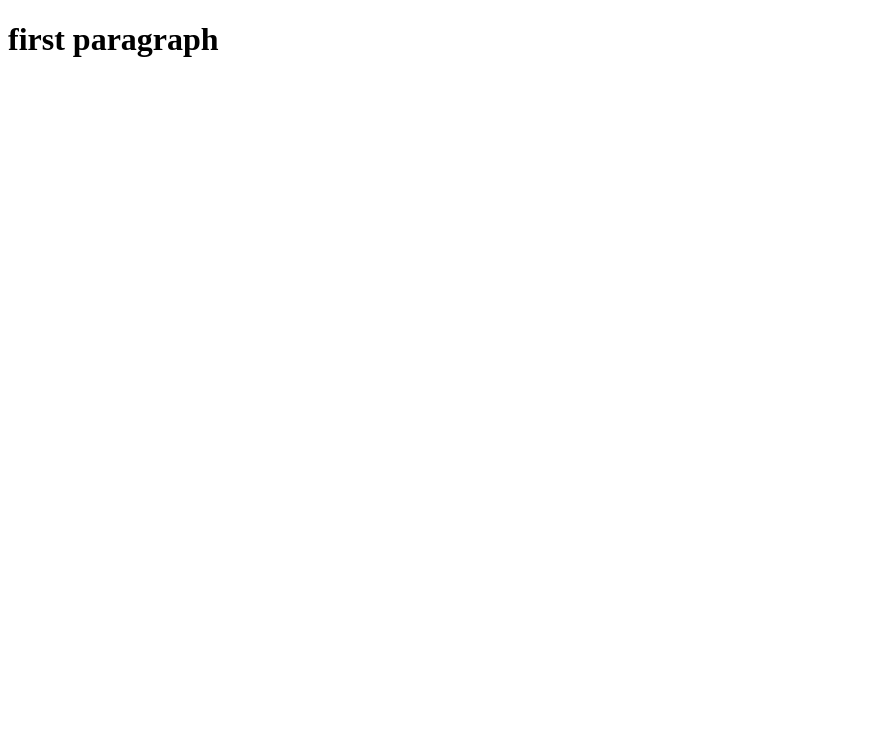
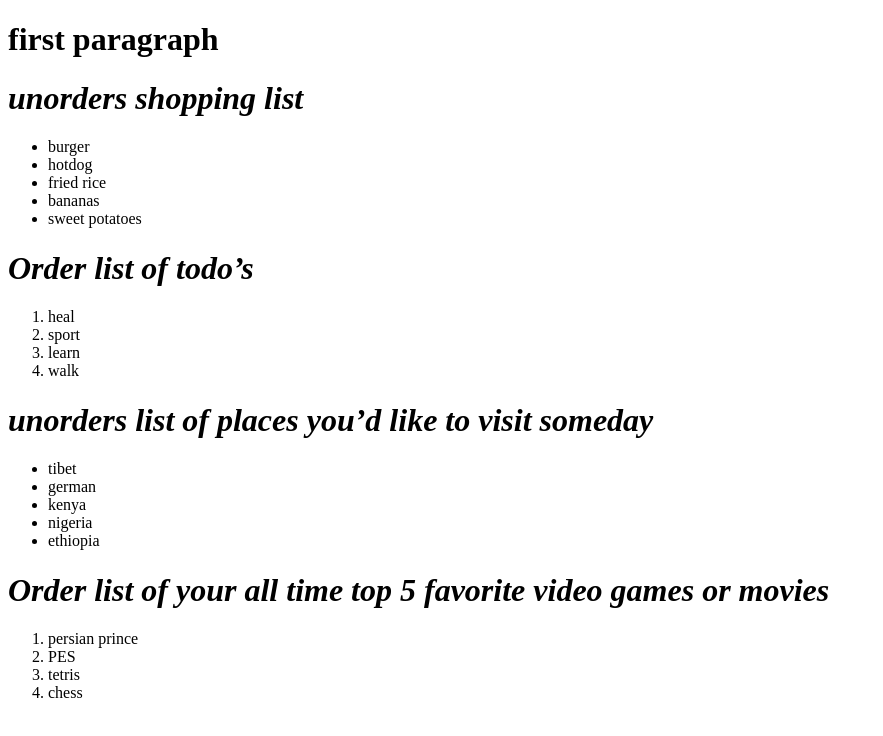
Before and after one commit to Mucyo1/git_test, a plain HTML site: page html-boilerplate/index.html in a window 1280 px wide. Shown: the whole page, without its empty margins (0-883 px from the left). Drawn offline with Linux system fonts and the light colour scheme.

Commit message:
boiler plate intro

```diff
--- a/html-boilerplate/index.html
+++ b/html-boilerplate/index.html
@@ -10,7 +10,43 @@
     <p>
         <h1>first paragraph</h1>
         <!-- this is an html comment-->
+
+    <h1> <em> unorders shopping list </em></h1>
+    <ul>
+        <li>burger</li>
+        <li>hotdog</li>
+        <li>fried rice</li>
+        <li>bananas</li>
+        <li>sweet potatoes</li>
+    </ul>
+
+    <h1> <em> Order list of todo’s  </em></h1>
+    <ol>
+        <li>heal</li>
+        <li>sport</li>
+        <li>learn</li>
+        <li>walk</li>
+
+    </ol>
+
+    <h1><em> unorders list of places you’d like to visit someday </em></h1>
+    <ul>
+        <li>tibet</li>
+        <li>german</li>
+        <li>kenya</li>
+        <li>nigeria</li>
+        <li>ethiopia</li>
+    </ul>
+
+    <h1> <em> Order list of your all time top 5 favorite video games or movies</em></h1>
+    <ol>
+        <li>persian prince</li>
+        <li>PES</li>
+        <li>tetris</li>
+        <li>chess</li>
+
+    </ol>
+
     </p>
-
 </body>
 </html>
```
